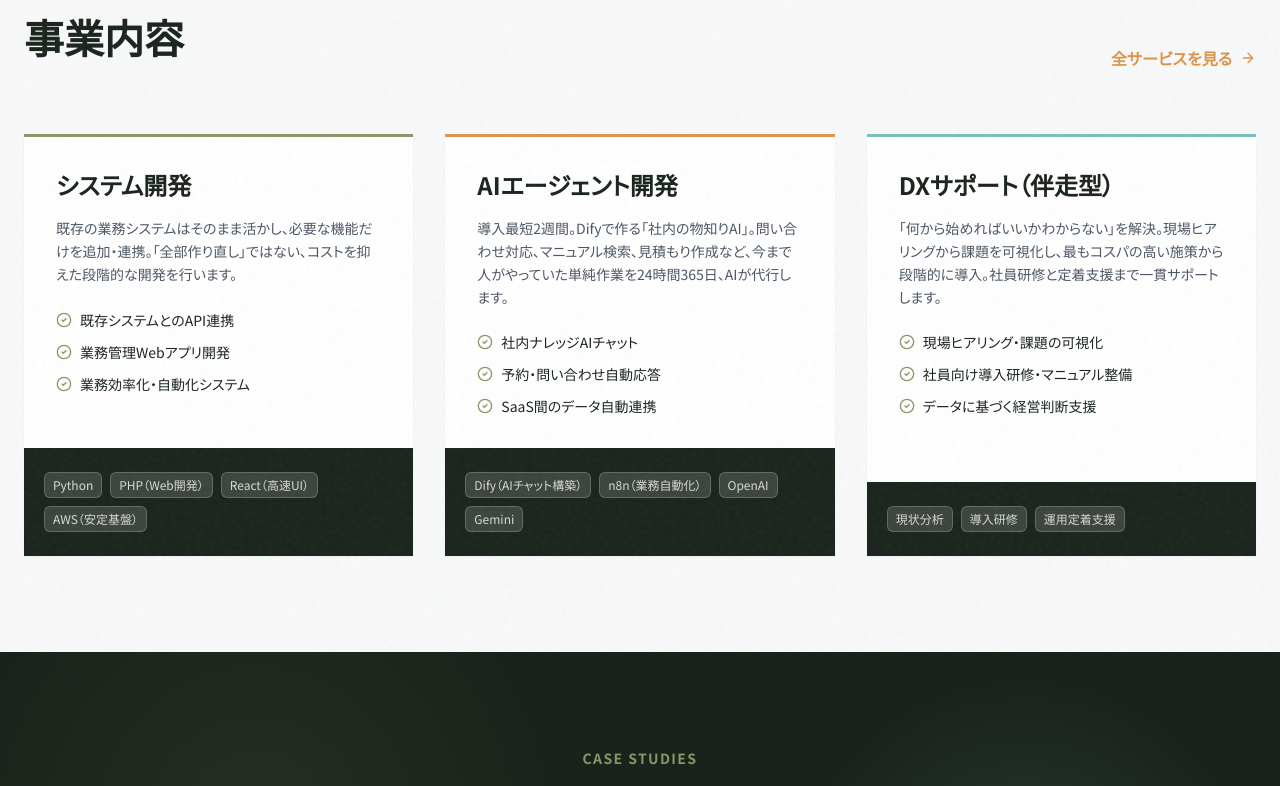
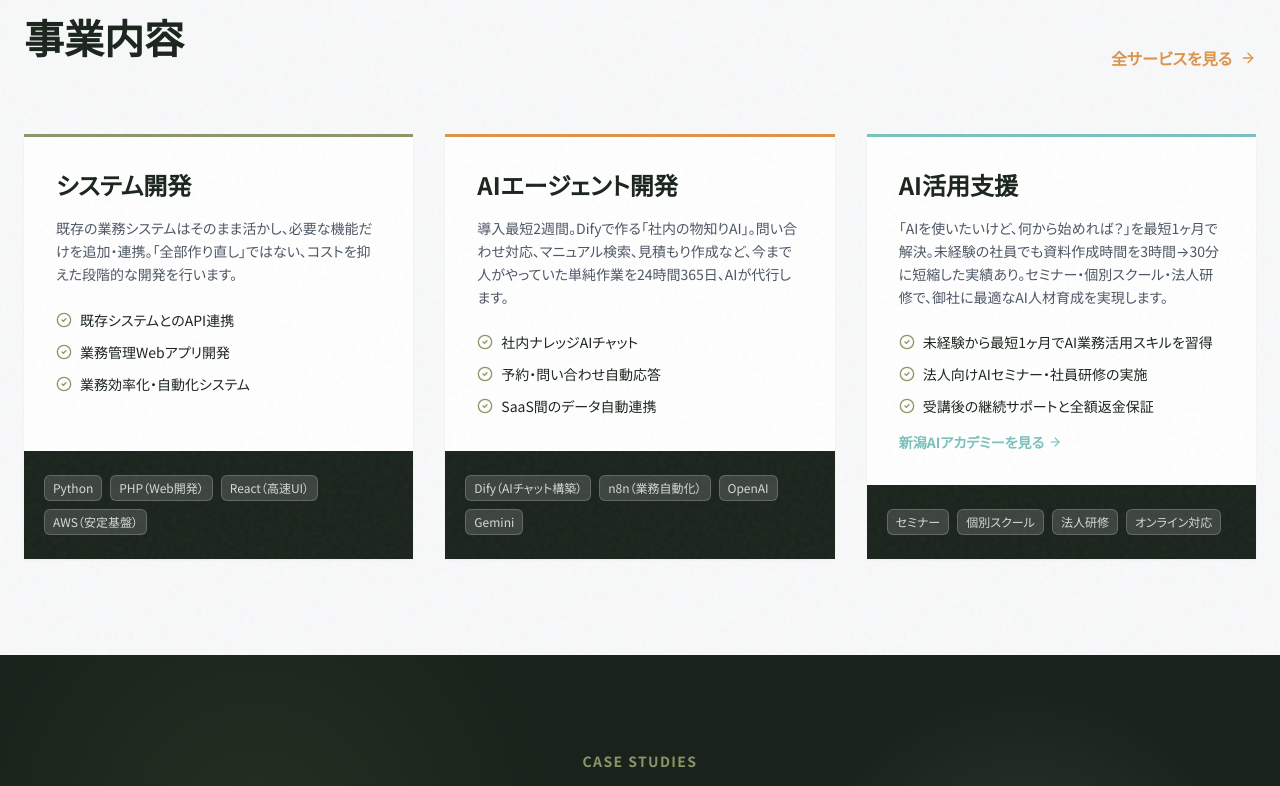
Before and after one commit to kohei0125/CloudNature, a Next.js app: page / in a window 1280 px wide. Shown: the part 1900-2686 px from the top of the page. Built offline with nearby package versions, Linux system fonts and the light colour scheme.

Commit message:
feat: サービスとサービス詳細の型にCTAおよび外部URLプロパティを追加し、関連するUIコンポーネントにリンクボタンを実装

```diff
--- a/components/home/ServicesSection.tsx
+++ b/components/home/ServicesSection.tsx
@@ -1,4 +1,4 @@
-import { CheckCircle2 } from "lucide-react";
+import { CheckCircle2, ArrowRight } from "lucide-react";
 import { cn } from "@/lib/utils";
 import { SERVICES_SECTION, SERVICES } from "@/content/home";
 import SectionHeader from "@/components/shared/SectionHeader";
@@ -36,6 +36,17 @@ const ServicesSection = () => {
                     </li>
                   ))}
                 </ul>
+                {service.ctaUrl && (
+                  <a
+                    href={service.ctaUrl}
+                    target="_blank"
+                    rel="noopener noreferrer"
+                    className="mt-4 text-sm font-bold text-sea inline-flex items-center gap-1 hover:underline transition-colors"
+                  >
+                    {service.ctaLabel || "詳しくはこちら"}
+                    <ArrowRight className="w-3.5 h-3.5" />
+                  </a>
+                )}
               </div>
               <div className="px-5 py-6 bg-forest text-white/80 text-xs">
                 <div className="md:hidden overflow-hidden">
--- a/components/services/ServiceDetailCard.tsx
+++ b/components/services/ServiceDetailCard.tsx
@@ -1,4 +1,4 @@
-import { CheckCircle2 } from "lucide-react";
+import { CheckCircle2, ArrowRight } from "lucide-react";
 import Image from "next/image";
 import { cn } from "@/lib/utils";
 import type { ServiceDetail } from "@/types";
@@ -52,7 +52,7 @@ const ServiceDetailCard = ({ service, index }: ServiceDetailCardProps) => {
         </div>
       )}
 
-      <div className="p-6 md:p-10 md:w-3/5 flex flex-col relative justify-center">
+      <div className="p-6 md:p-10 md:w-3/5 v-stack relative justify-center">
         {/* Background Number */}
         <span
           className={cn(
@@ -110,6 +110,18 @@ const ServiceDetailCard = ({ service, index }: ServiceDetailCardProps) => {
               </span>
             ))}
           </div>
+
+          {service.externalUrl && (
+            <a
+              href={service.externalUrl}
+              target="_blank"
+              rel="noopener noreferrer"
+              className="mt-8 btn-puffy btn-puffy-accent px-6 py-3 rounded-full font-bold text-sm text-white inline-flex items-center gap-2"
+            >
+              詳しくはこちら
+              <ArrowRight className="w-4 h-4" />
+            </a>
+          )}
         </div>
       </div>
     </div>
--- a/content/common.ts
+++ b/content/common.ts
@@ -39,7 +39,7 @@ export const PAGE_META = {
   },
   services: {
     title: "サービス | 新潟のAI・システム開発 クラウドネイチャー",
-    description: "システム開発・AIエージェント開発・DX伴走支援。新潟の中小企業に最適なテクノロジーで、人手不足の解消と業務効率化を実現します。"
+    description: "システム開発・AIエージェント開発・AI活用支援。新潟の中小企業に最適なテクノロジーで、人手不足の解消と業務効率化を実現します。"
   },
   cases: {
     title: "導入事例 | 新潟の製造業・サービス業でのAI活用実績",
--- a/content/company.ts
+++ b/content/company.ts
@@ -16,7 +16,7 @@ export const COMPANY_OVERVIEW: CompanyInfo[] = [
   {
     label: "事業内容",
     value:
-      "AIエージェント開発 / 業務システム開発 / DX伴走支援 / Webアプリケーション開発",
+      "AIエージェント開発 / 業務システム開発 / AI活用支援 / Webアプリケーション開発",
   },
   {
     label: "主要技術",
--- a/content/home.ts
+++ b/content/home.ts
@@ -79,11 +79,18 @@ export const SERVICES: ServiceItem[] = [
     techStack: ["Dify（AIチャット構築）", "n8n（業務自動化）", "OpenAI", "Gemini"]
   },
   {
-    id: "dx",
-    title: "DXサポート（伴走型）",
-    description: "「何から始めればいいかわからない」を解決。現場ヒアリングから課題を可視化し、最もコスパの高い施策から段階的に導入。社員研修と定着支援まで一貫サポートします。",
-    features: ["現場ヒアリング・課題の可視化", "社員向け導入研修・マニュアル整備", "データに基づく経営判断支援"],
-    techStack: ["現状分析", "導入研修", "運用定着支援"]
+    id: "ai-training",
+    title: "AI活用支援",
+    description:
+      "「AIを使いたいけど、何から始めれば？」を最短1ヶ月で解決。未経験の社員でも資料作成時間を3時間→30分に短縮した実績あり。セミナー・個別スクール・法人研修で、御社に最適なAI人材育成を実現します。",
+    features: [
+      "未経験から最短1ヶ月でAI業務活用スキルを習得",
+      "法人向けAIセミナー・社員研修の実施",
+      "受講後の継続サポートと全額返金保証"
+    ],
+    techStack: ["セミナー", "個別スクール", "法人研修", "オンライン対応"],
+    ctaUrl: "https://niigata-ai-academy.com",
+    ctaLabel: "新潟AIアカデミーを見る"
   }
 ];
 
--- a/content/layout.ts
+++ b/content/layout.ts
@@ -16,7 +16,7 @@ export const FOOTER_COPY = {
   serviceLinks: [
     { label: "システム開発", path: "/services" },
     { label: "AIエージェント開発", path: "/services" },
-    { label: "DX伴走支援", path: "/services" }
+    { label: "AI活用支援", path: "/services" }
   ],
   companyLinks: [
     { label: "想い (Philosophy)", path: "/philosophy" },
--- a/content/services.ts
+++ b/content/services.ts
@@ -37,18 +37,32 @@ export const SERVICE_DETAILS: ServiceDetail[] = [
     image: "/images/services/ai_agent.png"
   },
   {
-    id: "dx",
-    title: "DXサポート（伴走型）",
-    subtitle: "DX Consulting & Support",
-    description: "「何から始めればいいかわからない」を解決。現場ヒアリングから課題を可視化し、最もコスパの高い施策から段階的に導入。社員研修と定着支援まで一貫サポートします。",
+    id: "ai-training",
+    title: "AI活用支援",
+    subtitle: "AI Training & Academy",
+    description:
+      "「AIを導入したいが、社員が使いこなせるか不安」——その課題を、新潟AIアカデミーが解決します。未経験者でも最短1ヶ月でAI業務活用スキルを習得。資料作成3時間→30分、年収15%アップなど、受講者から具体的な成果が出ています。",
     features: [
-      { title: "現場ヒアリング・課題の可視化", description: "現場の声を丁寧に拾い上げ、本当のボトルネックを特定。経営者と現場の認識ギャップを埋めます。" },
-      { title: "社員向け導入研修・マニュアル整備", description: "「導入したけど使われない」を防ぐため、現場目線の研修とわかりやすいマニュアルを作成します。" },
-      { title: "データに基づく経営判断支援", description: "散在するデータを可視化し、経営判断に必要な数字をリアルタイムで把握できる環境を構築します。" }
+      {
+        title: "法人向けAIセミナー・研修",
+        description:
+          "にいがたAIサミットをはじめ、御社向けのカスタマイズ研修を実施。経営層から現場社員まで、レベルに合わせたプログラムで全社的なAIリテラシーを底上げします。"
+      },
+      {
+        title: "個別スクール（通学・オンライン対応）",
+        description:
+          "AI入門・業務効率化特化・AIプログラミングの3コースをプロ講師がマンツーマン指導。新潟市古町校・女池校またはZoomで受講可能。全額返金保証付き。"
+      },
+      {
+        title: "受講後の継続サポート・キャリア支援",
+        description:
+          "スキルを身につけて終わりにしません。受講後も継続的なサポートと、AIスキルを活かせる仕事の紹介で、学びを確実に成果につなげます。"
+      }
     ],
-    techStack: ["現状分析", "導入研修", "運用定着支援"],
+    techStack: ["セミナー", "個別スクール", "法人研修", "オンライン対応"],
     accentColor: "sea",
-    image: "/images/services/dx_support.png"
+    image: "/images/services/dx_support.png",
+    externalUrl: "https://niigata-ai-academy.com"
   }
 ];
 
--- a/types/services.ts
+++ b/types/services.ts
@@ -4,6 +4,8 @@ export interface ServiceItem {
   description: string;
   features: string[];
   techStack: string[];
+  ctaUrl?: string;
+  ctaLabel?: string;
 }
 
 export interface ServiceDetail {
@@ -15,6 +17,7 @@ export interface ServiceDetail {
   techStack: string[];
   accentColor: string;
   image?: string;
+  externalUrl?: string;
 }
 
 export interface FlowStep {
```
